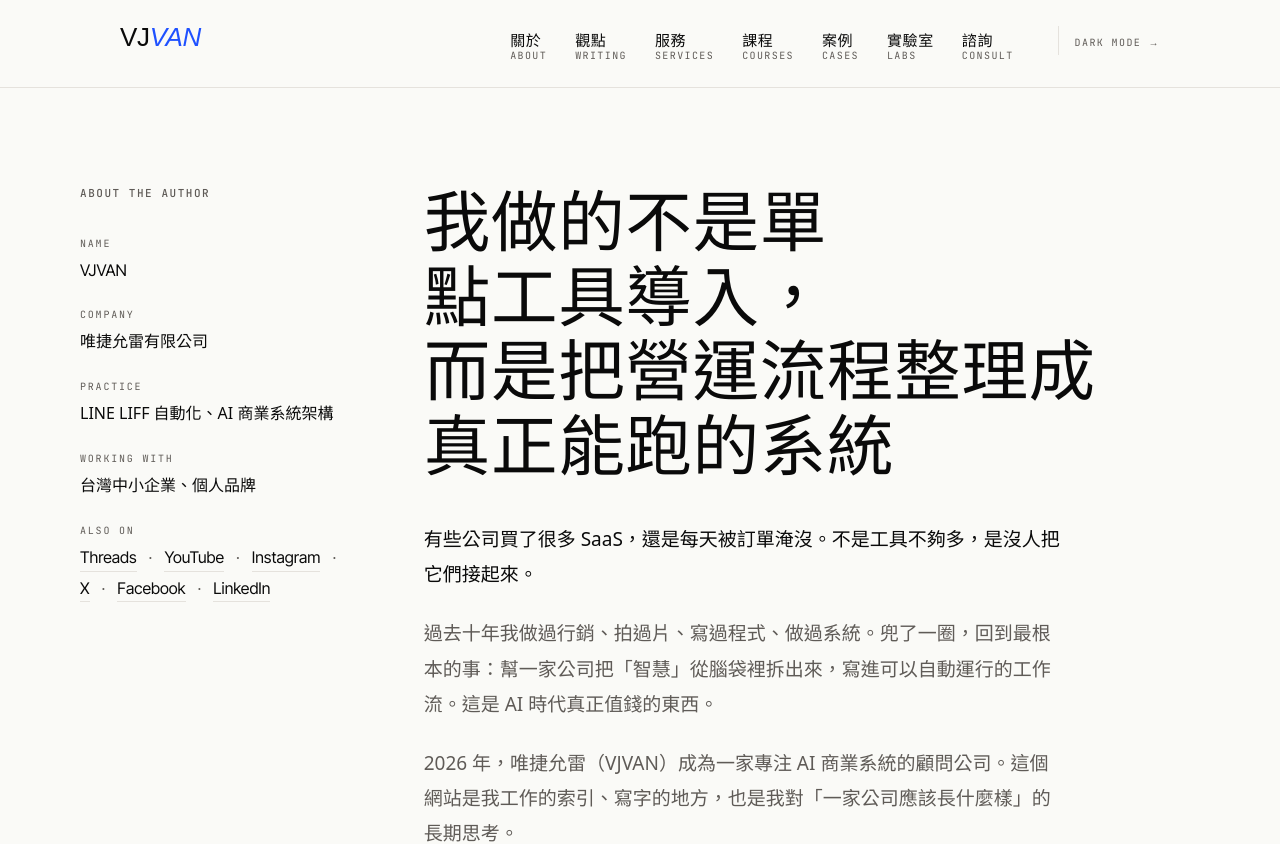
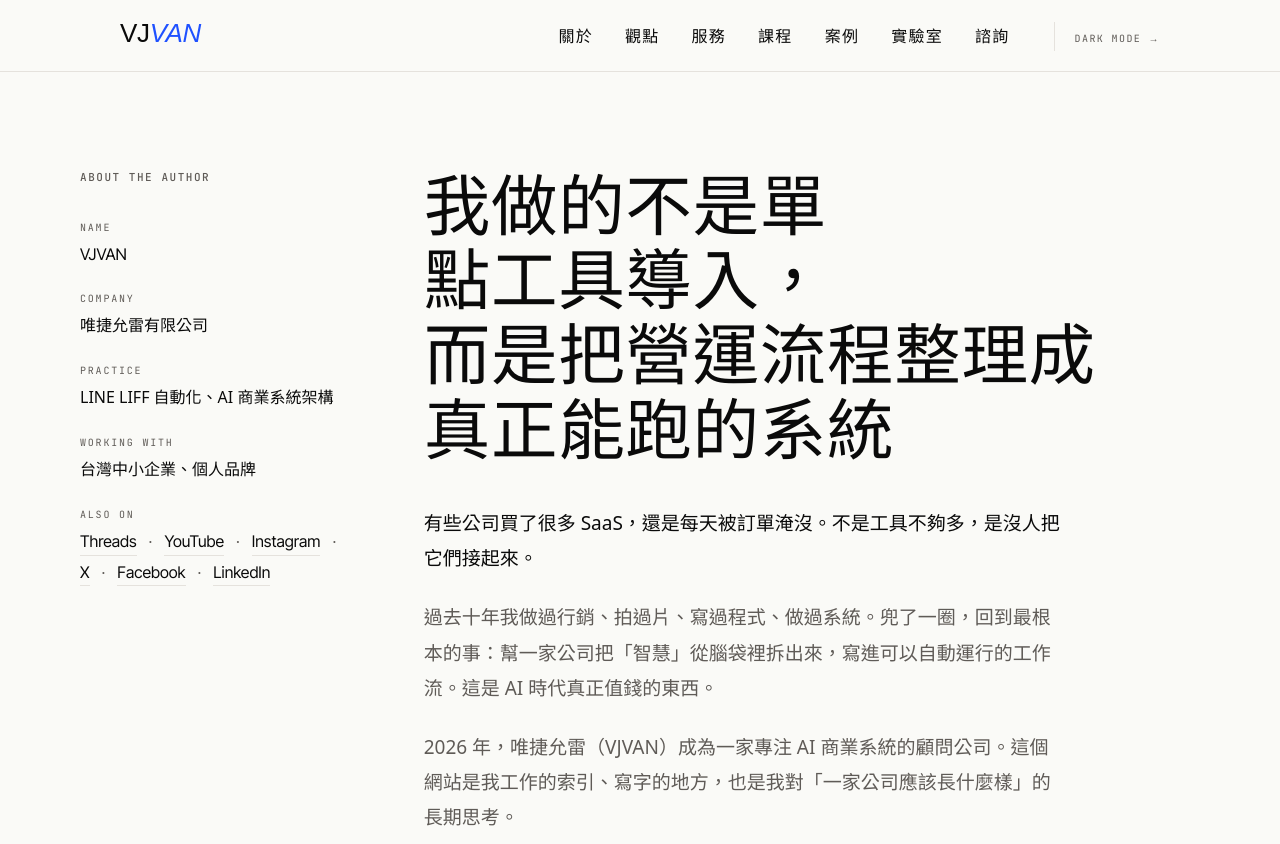
Before and after one commit to vjvan/vjvan-website, a Next.js app: page /about in a window 1280 px wide. Shown: the top 844 px of the page. Built offline with nearby package versions, Linux system fonts and the light colour scheme; a web font is replaced by a local one.

Commit message:
style(nav): simplify navigation labels

```diff
--- a/components/layout/Nav.tsx
+++ b/components/layout/Nav.tsx
@@ -5,13 +5,13 @@ import { useState } from "react";
 import ThemeToggle from "@/components/ThemeToggle";
 
 const navLinks = [
-  { href: "/about", zh: "關於", en: "About" },
-  { href: "/blog", zh: "觀點", en: "Writing" },
-  { href: "/services", zh: "服務", en: "Services" },
-  { href: "/courses/prompt-to-pixel", zh: "課程", en: "Courses" },
-  { href: "/cases", zh: "案例", en: "Cases" },
-  { href: "/labs/canvas", zh: "實驗室", en: "Labs" },
-  { href: "/consult", zh: "諮詢", en: "Consult" },
+  { href: "/about", label: "關於" },
+  { href: "/blog", label: "觀點" },
+  { href: "/services", label: "服務" },
+  { href: "/courses/prompt-to-pixel", label: "課程" },
+  { href: "/cases", label: "案例" },
+  { href: "/labs/canvas", label: "實驗室" },
+  { href: "/consult", label: "諮詢" },
 ];
 
 export default function Nav() {
@@ -25,7 +25,7 @@ export default function Nav() {
         borderBottom: "1px solid var(--rule)",
       }}
     >
-      <nav className="mx-auto flex max-w-[1120px] items-baseline justify-between px-5 py-6 md:px-10">
+      <nav className="mx-auto flex max-w-[1120px] items-baseline justify-between px-5 py-5 md:px-10">
         <Link
           href="/"
           className="text-[26px] leading-none tracking-[-0.01em]"
@@ -41,24 +41,18 @@ export default function Nav() {
         </Link>
 
         {/* Desktop */}
-        <ul className="hidden items-baseline gap-7 md:flex">
+        <ul className="hidden items-baseline gap-8 md:flex">
           {navLinks.map((link) => (
             <li key={link.href}>
               <Link
                 href={link.href}
-                className="group relative inline-flex flex-col gap-[3px] pb-[2px]"
+                className="group relative inline-flex pb-[3px]"
               >
                 <span
-                  className="text-[15px] leading-none tracking-[0.04em]"
+                  className="text-[16px] leading-none tracking-[0.08em]"
                   style={{ fontFamily: "var(--f-zh-body), sans-serif", fontWeight: 500 }}
                 >
-                  {link.zh}
-                </span>
-                <span
-                  className="text-[10px] leading-none tracking-[0.14em] uppercase"
-                  style={{ fontFamily: "var(--f-mono), monospace", color: "var(--ink-muted)" }}
-                >
-                  {link.en}
+                  {link.label}
                 </span>
                 <span
                   className="pointer-events-none absolute -bottom-1 left-0 right-0 h-px origin-left scale-x-0 transition-transform duration-200 ease-out group-hover:scale-x-100"
@@ -67,19 +61,19 @@ export default function Nav() {
               </Link>
             </li>
           ))}
-          <li className="ml-4 pl-4" style={{ borderLeft: "1px solid var(--rule)" }}>
+          <li className="ml-3 pl-5" style={{ borderLeft: "1px solid var(--rule)" }}>
             <ThemeToggle />
           </li>
         </ul>
 
         {/* Mobile toggle */}
         <button
-          className="md:hidden text-[11px] tracking-[0.14em] uppercase"
-          style={{ fontFamily: "var(--f-mono), monospace", color: "var(--ink)" }}
+          className="md:hidden text-[13px] tracking-[0.12em]"
+          style={{ fontFamily: "var(--f-zh-body), sans-serif", color: "var(--ink)", fontWeight: 500 }}
           onClick={() => setIsOpen(!isOpen)}
-          aria-label="Toggle menu"
+          aria-label={isOpen ? "關閉選單" : "開啟選單"}
         >
-          {isOpen ? "CLOSE" : "MENU"}
+          {isOpen ? "關閉" : "選單"}
         </button>
       </nav>
 
@@ -97,16 +91,17 @@ export default function Nav() {
                 className="flex items-baseline justify-between"
               >
                 <span
-                  className="text-[18px]"
+                  className="text-[18px] tracking-[0.08em]"
                   style={{ fontFamily: "var(--f-zh-body), sans-serif", fontWeight: 500 }}
                 >
-                  {link.zh}
+                  {link.label}
                 </span>
                 <span
-                  className="text-[10px] tracking-[0.14em] uppercase"
-                  style={{ fontFamily: "var(--f-mono), monospace", color: "var(--ink-muted)" }}
+                  aria-hidden="true"
+                  className="text-[14px]"
+                  style={{ color: "var(--ink-muted)" }}
                 >
-                  {link.en}
+                  →
                 </span>
               </Link>
             ))}
```
